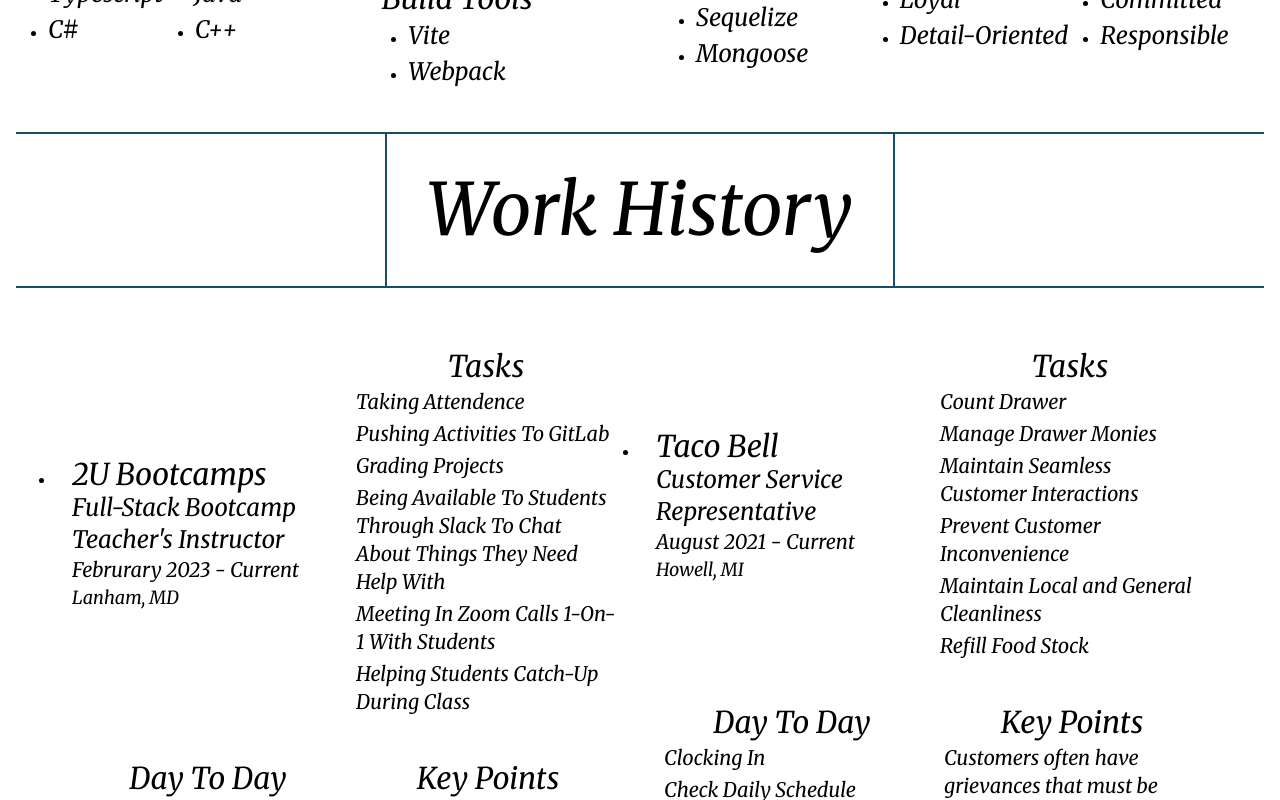
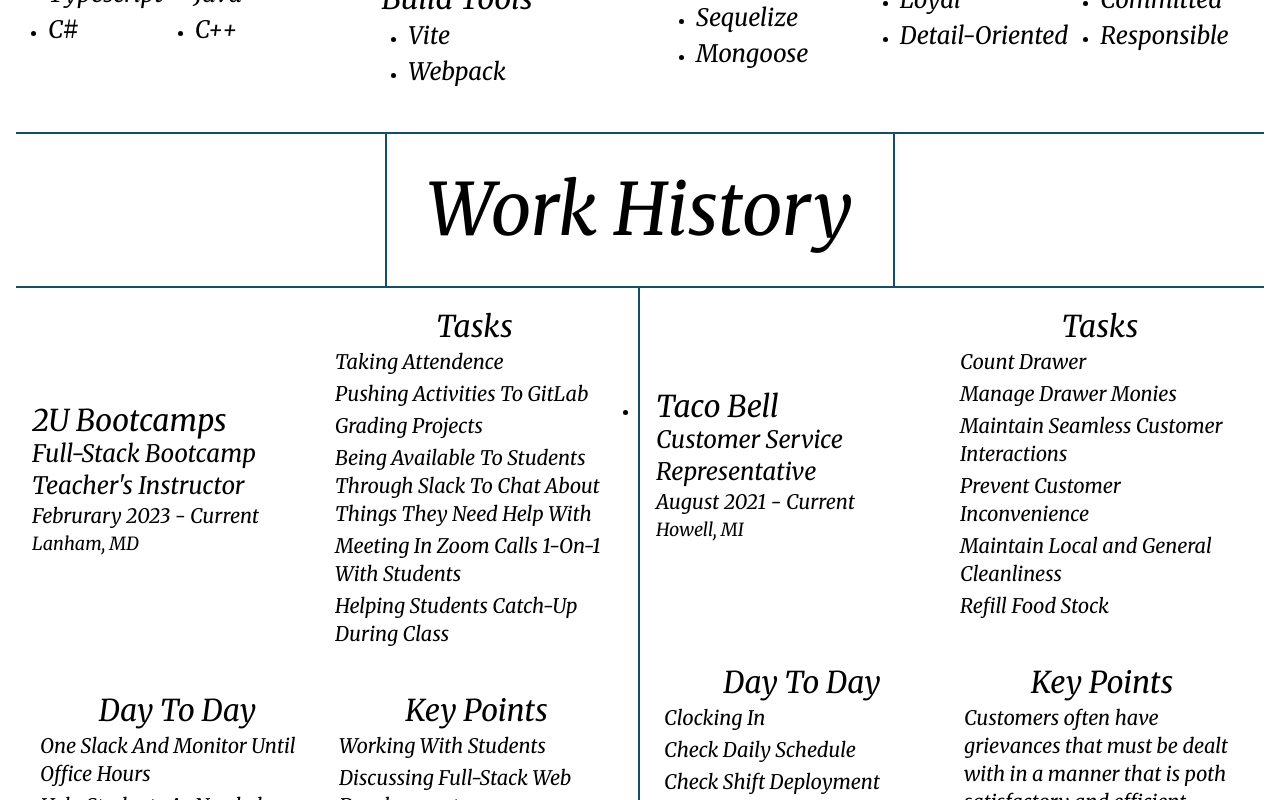
Before and after one commit to ProgrammingAStorm/Resume-Template, a React (Vite) app: page / in a window 1280 px wide. Shown: the part 1100-1900 px from the top of the page. Built offline with nearby package versions, Linux system fonts and the light colour scheme.

Commit message:
Work Border Tweak

```diff
--- a/src/components/WorkHistory.tsx
+++ b/src/components/WorkHistory.tsx
@@ -1,13 +1,20 @@
-import { WorkData } from "../data";
+import { ReactNode } from "react"
+import { WorkData, WorkHistoryData } from "../data";
 
 export default function WorkHistory(workData: WorkData) {
-    return <section className="flex flex-col items-center">
-        <h1 className="text-7xl border-x-2 border-cyan-900 p-10">Work History</h1>
+    function distribute(entries: Array<WorkHistoryData>, total: number): ReactNode {
+        // List of groups of three
+        const boxes: Array<Array<ReactNode>> = [];
+        // Current box being added
+        let currentBox: Array<ReactNode> = [];
 
-        <ul className="flex justify-center flex-wrap border-y-2 border-cyan-900 p-10">
-            {workData.entries.map((entry, index) => {
-                return <li key={index} className="w-1/2 list-disc">
-                    <article className="flex flex-col items-center m-0 p-0">
+        // Loops over the tools
+        entries.forEach((entry, index) => {
+            // Checks to see if the current box is filled
+            if (currentBox.length < total) {
+                // If not then it pushes the li to the current box
+                currentBox.push(<li key={index} className="list-disc border-cyan-900 odd:border-r-2 even:border-y-2 first:border-y-2 last:border-l-2 w-1/2">
+                    <article className="flex flex-col items-center">
                         <aside className="flex m-3">
                             <div className="flex flex-col m-1 items-start justify-center w-1/2">
                                 <h2 className="text-3xl">{entry.employer}</h2>
@@ -70,8 +77,103 @@
                             </div>
                         </aside>
                     </article>
+                </li>);
+                // If it is, then it adds it to the boxes and clears the current box
+            } else {
+                boxes.push(currentBox)
+                currentBox = [];
+
+                currentBox.push(<li key={index} className="list-disc border-cyan-900 odd:border-r-2 even:border-y-2 first:border-y-2 last:border-l-2 w-1/2">
+                    <article className="flex flex-col items-center w-1/2">
+                        <aside className="flex m-3">
+                            <div className="flex flex-col m-1 items-start justify-center w-1/2">
+                                <h2 className="text-3xl">{entry.employer}</h2>
+
+                                <h3 className="text-2xl">{entry.title}</h3>
+
+                                <h4 className="text-xl">{entry.time.start} - {entry.current ? "Current" : entry.time.end}</h4>
+
+                                <h4 className="text-lg">{entry.local}</h4>
+                            </div>
+
+                            <div className="flex flex-col m-2 items-center justify-evenly w-1/2">
+                                <h4 className="text-3xl">Tasks</h4>
+
+                                <ul>
+                                    {entry.tasks.map((task, index) => {
+                                        return <li key={index}
+                                            className="m-1"
+                                        >
+                                            <p className="text-xl">
+                                                {task}
+                                            </p>
                                         </li>
                                     })}
                                 </ul>
+                            </div>
+                        </aside>
+
+                        <aside className="flex m-3">
+                            <div className="flex flex-col m-2 items-center w-1/2">
+                                <h4 className="text-3xl">Day To Day</h4>
+
+                                <ul>
+                                    {entry.dayToDay.map((day, index) => {
+                                        return <li key={index}
+                                            className="m-1"
+                                        >
+                                            <p className="text-xl">
+                                                {day}
+                                            </p>
+                                        </li>
+                                    })}
+                                </ul>
+                            </div>
+
+                            <div className="flex flex-col m-2 items-center w-1/2">
+                                <h4 className="text-3xl">Key Points</h4>
+
+                                <ul>
+                                    {entry.keyPoints.map((point, index) => {
+                                        return <li key={index}
+                                            className="m-1"
+                                        >
+                                            <p className="text-xl">
+                                                {point}
+                                            </p>
+                                        </li>
+                                    })}
+                                </ul>
+                            </div>
+                        </aside>
+                    </article>
+                </li>);
+            }
+
+            if (currentBox.length === total) {
+                boxes.push([...currentBox]);
+                currentBox = [];
+            }
+        });
+
+        return boxes.map((box, index) => {
+            return <div key={index} className="flex flex-wrap w-full">
+                {box.map((items) => {
+                    return items;
+                })}
+            </div>
+        })
+    }
+
+    return <section className="flex flex-col items-center">
+        <h1 className="text-7xl border-x-2 border-cyan-900 p-10">Work History</h1>
+
+        <ul className="flex flex-wrap border-b-2 border-cyan-900">
+            {/* {workData.entries.map((entry, index) => {
+                return
+            })} */
+                distribute(workData.entries, 3)
+            }
+        </ul>
     </section>
 }
--- a/src/data/index.ts
+++ b/src/data/index.ts
@@ -132,16 +132,16 @@
 
 export class WorkData {
     entries = [
-        {
-            employer: "2U Bootcamps",
-            title: "Full-Stack Bootcamp Teacher's Instructor",
-            time: {
+        new WorkHistoryData(
+            "2U Bootcamps",
+            "Full-Stack Bootcamp Teacher's Instructor",
+            {
                 start: "Februrary 2023",
                 end: ""
             },
-            local: "Lanham, MD",
-            current: true,
-            tasks: [
+            "Lanham, MD",
+            true,
+            [
                 "Taking Attendence",
                 "Pushing Activities To GitLab",
                 "Grading Projects",
@@ -149,7 +149,7 @@
                 "Meeting In Zoom Calls 1-On-1 With Students",
                 "Helping Students Catch-Up During Class"
             ],
-            dayToDay: [
+            [
                 "One Slack And Monitor Until Office Hours",
                 "Help Students As Needed",
                 "Join Zoom Call At Office Hours",
@@ -159,24 +159,24 @@
                 "Help Students As Needed After Class",
                 "Stay In Office Hours Till Closing Or Students All Leave"
             ],
-            keyPoints: [
+            [
                 "Working With Students",
                 "Discussing Full-Stack Web Development",
                 "Mentoring Students",
                 "Teaching Industry Conventions And Best Practices",
                 "Encouraging Active Problem Solving"
             ]
-        },
-        {
-            employer: "Taco Bell",
-            title: "Customer Service Representative",
-            time: {
+        ),
+        new WorkHistoryData(
+            "Taco Bell",
+            "Customer Service Representative",
+            {
                 start: "August 2021",
                 end: ""
             },
-            local: "Howell, MI",
-            current: true,
-            tasks: [
+            "Howell, MI",
+            true,
+            [
                 "Count Drawer",
                 "Manage Drawer Monies",
                 "Maintain Seamless Customer Interactions",
@@ -184,7 +184,7 @@
                 "Maintain Local and General Cleanliness",
                 "Refill Food Stock"
             ],
-            dayToDay: [
+            [
                 "Clocking In",
                 "Check Daily Schedule",
                 "Check Shift Deployment",
@@ -193,12 +193,12 @@
                 "Maintain Customer Sale Speed",
                 "Maintain Cleanliness"
             ],
-            keyPoints: [
+            [
                 "Customers often have grievances that must be dealt with in a manner that is poth satisfactory and efficient.",
                 "Food stocks totals must be maintained to always assure ingredient up-time.",
                 "Customers are always prioritized, and speed and quality is the number one concern."
             ]
-        },
+        ),
         {
             employer: "Taco Bell",
             title: "Customer Service Representative",
@@ -233,6 +233,30 @@
         },
     ];
 };
+
+export class WorkHistoryData {
+    employer: string;
+    title: string;
+    time: any;
+    local: string;
+    current: boolean;
+    tasks: Array<string>;
+    dayToDay: Array<string>;
+    keyPoints: Array<string>;
+
+    constructor(employer: string, title: string, time: Object, local: string, current: boolean, tasks: Array<string>, dayToDay: Array<string>, keyPoints: Array<string>) {
+        this.employer = employer;
+        this.title = title;
+        this.time = time;
+        this.local = local;
+        this.current = current;
+        this.tasks = tasks;
+        this.dayToDay = dayToDay;
+        this.keyPoints = keyPoints;
+    }
+}
+
+
 
 export class EducationData {
     entries = [
```
Also changed, not shown: 5 other files (tests, documents, lock files or other folders). Lines whose indentation alone changed are shown as unchanged.
